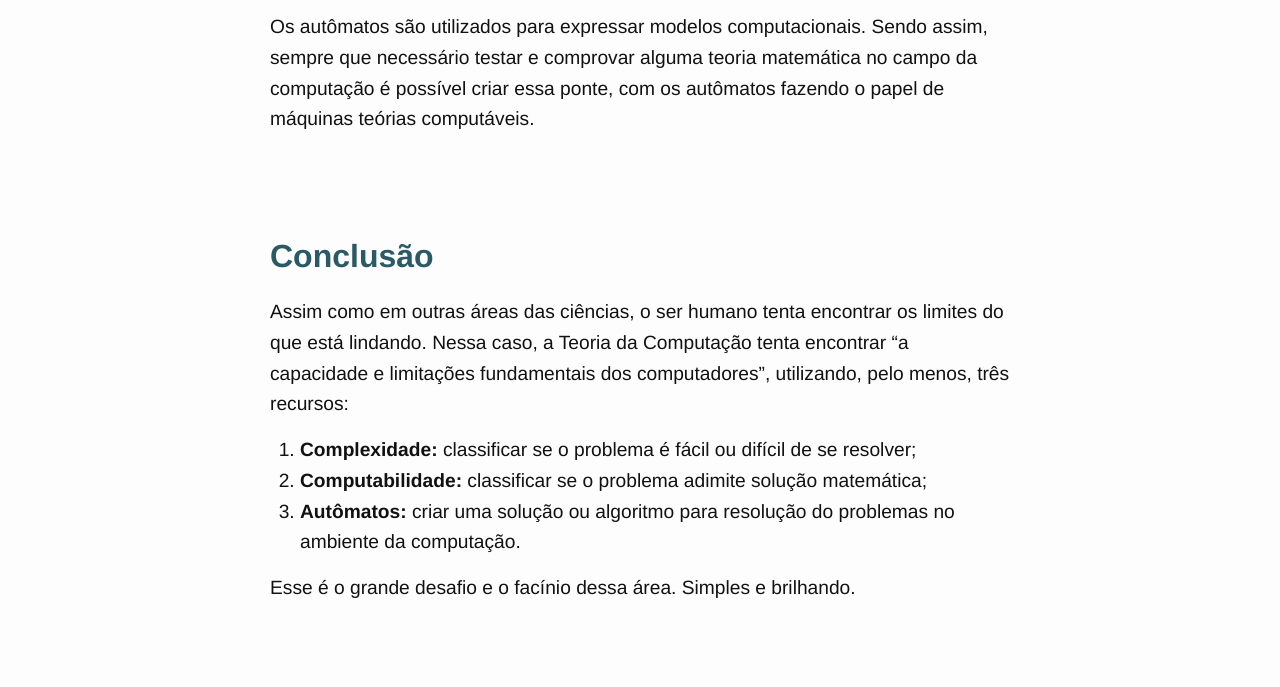
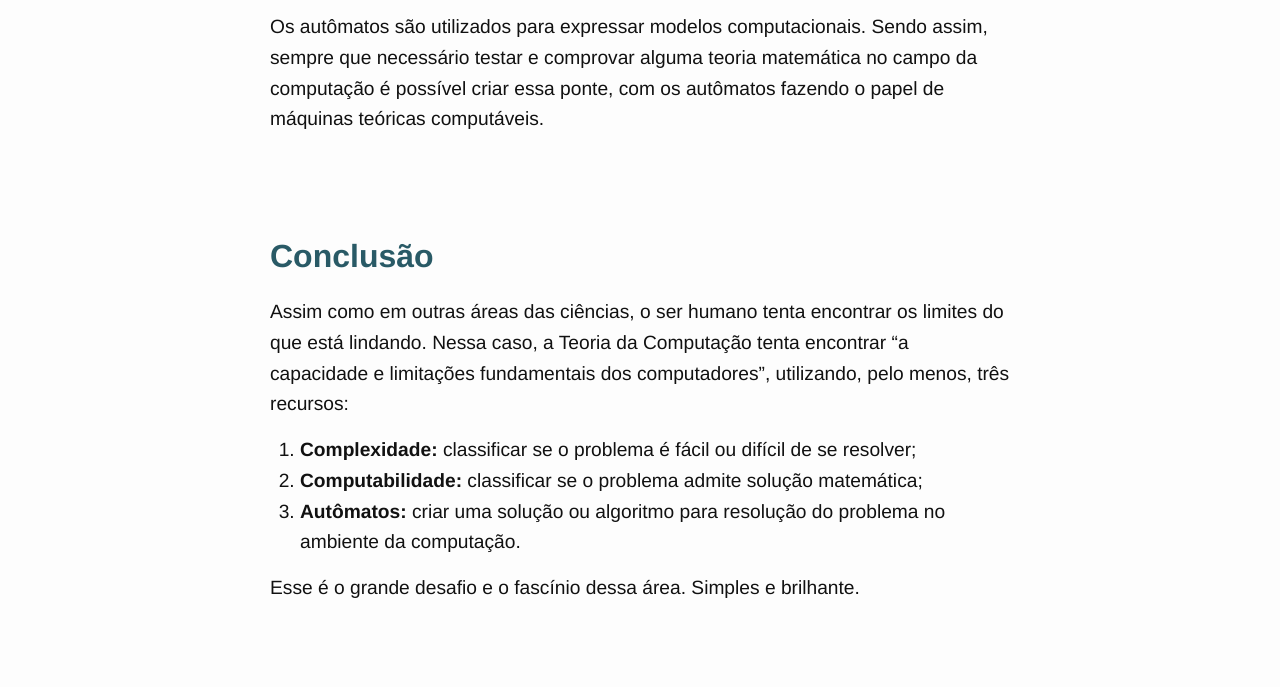
Before and after one commit to andrenmaia/anmaia.com.br, a Jekyll site: the page built from _posts/2014-02-22-introducao-a-teoria-da-computacao.md, in a window 1280 px wide and 1400 px high, scrolled down 2800 px. Shown: the part 244-931 px from the top of the window. Built offline with Jekyll 4.4.1, drawn with Linux system fonts in a browser that asks for light colours; nearby versions of some CDN libraries; Markdown is read by kramdown in place of the engine named in the settings; comment, search, counter and statistics services are not loaded; some of the changed text lies outside the part shown.

Commit message:
Correções gramaticais em posts

```diff
--- a/_posts/2014-02-22-introducao-a-teoria-da-computacao.md
+++ b/_posts/2014-02-22-introducao-a-teoria-da-computacao.md
@@ -48,16 +48,16 @@ Até o momento estamos apenas falando de matemática e quase nada de computaçã
 
 A resposta utilizada para tal pergunta remete aos autômatos.
 
-Os autômatos são utilizados para expressar modelos computacionais. Sendo assim, sempre que necessário testar e comprovar alguma teoria matemática no campo da computação é possível criar essa ponte, com os autômatos fazendo o papel de máquinas teórias computáveis.
+Os autômatos são utilizados para expressar modelos computacionais. Sendo assim, sempre que necessário testar e comprovar alguma teoria matemática no campo da computação é possível criar essa ponte, com os autômatos fazendo o papel de máquinas teóricas computáveis.
 
 ## Conclusão
 Assim como em outras áreas das ciências, o ser humano tenta encontrar os limites do que está lindando. Nessa caso, a Teoria da Computação tenta encontrar "a capacidade e limitações fundamentais dos computadores", utilizando, pelo menos, três recursos:
 
 1. **Complexidade:** classificar se o problema é fácil ou difícil de se resolver;
-2. **Computabilidade:** classificar se o problema adimite solução matemática;
-3. **Autômatos:** criar uma solução ou algoritmo para resolução do problemas no ambiente da computação.
+2. **Computabilidade:** classificar se o problema admite solução matemática;
+3. **Autômatos:** criar uma solução ou algoritmo para resolução do problema no ambiente da computação.
 
-Esse é o grande desafio e o facínio dessa área. Simples e brilhando.
+Esse é o grande desafio e o fascínio dessa área. Simples e brilhante.
 
 ## Referências
 * [Introdução a Teoria da Computação - Michael Sipser](http://www.livrariacultura.com.br/scripts/resenha/resenha.asp?nitem=2095542&amp;idlink=8104&amp;utm_source=buscape&amp;utm_medium=comparadores&amp;utm_term=nome-produto&amp;utm_campaign=categoria)
```
Also changed, not shown: other parts of _posts/2014-02-22-introducao-a-teoria-da-computacao.md (+2 -2 lines), _posts/2015-02-27-testes_pra_que.md (+2 -1 lines), 1 other file.
